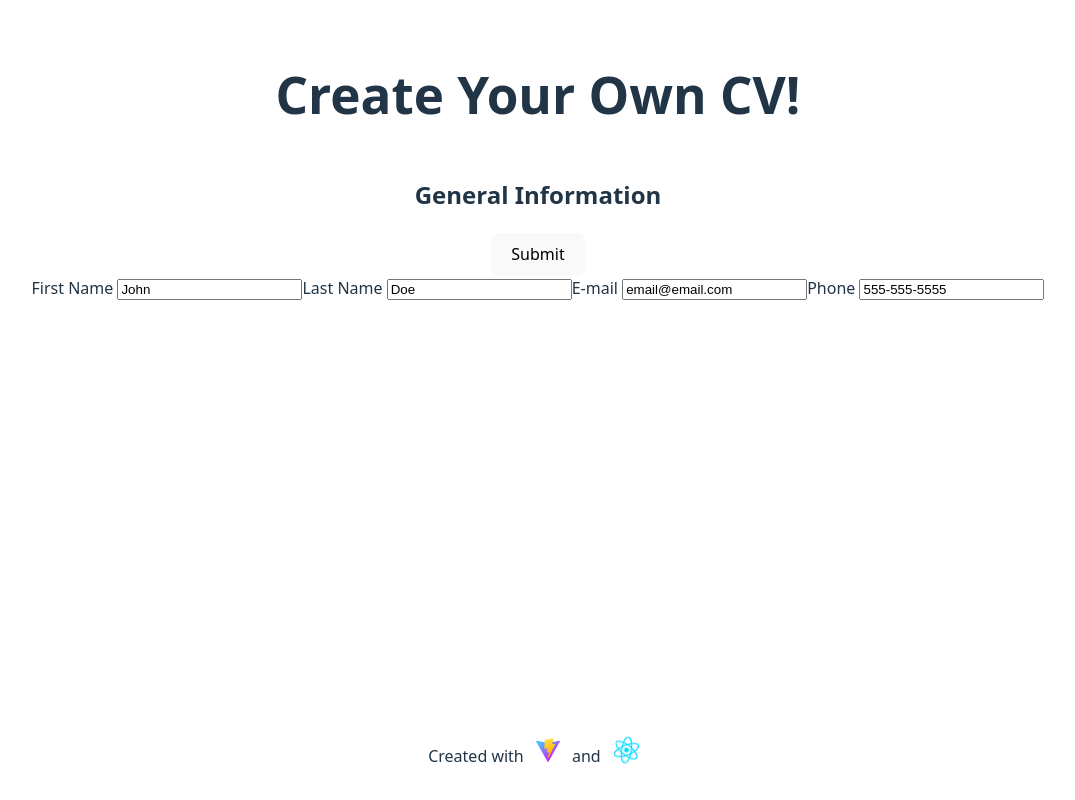
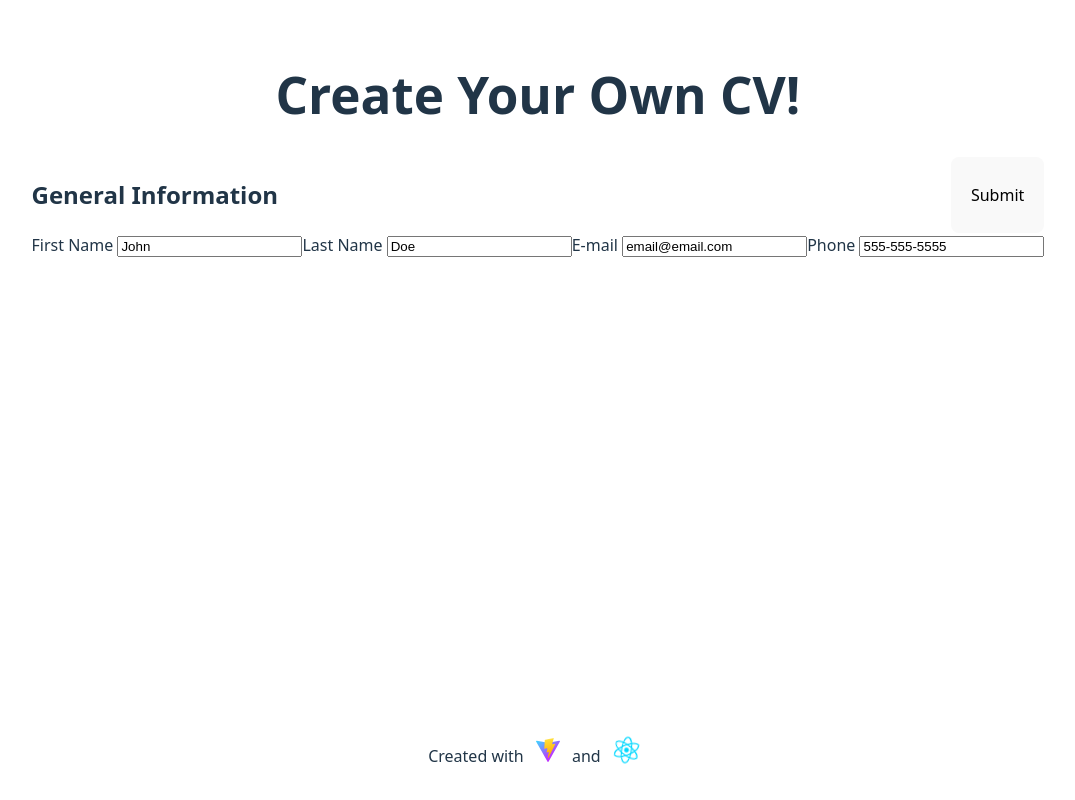
Before and after one commit to jkaps9/cv-application, a React (Vite) app: page / in a window 1280 px wide. Shown: the whole page, without its empty margins (102-1177 px from the left). Built offline with nearby package versions, Linux system fonts and the light colour scheme.

Commit message:
style header row in General Info

```diff
--- a/src/components/GeneralInfo.jsx
+++ b/src/components/GeneralInfo.jsx
@@ -1,5 +1,6 @@
 import { useState } from "react";
 import Input from "./Input";
+import "../styles/GeneralInfo.css";
 
 export default function GeneralInfo() {
   const [information, setInformation] = useState({
--- /dev/null
+++ b/src/styles/GeneralInfo.css
@@ -0,0 +1,4 @@
+.header-row {
+  display: flex;
+  justify-content: space-between;
+}
```
